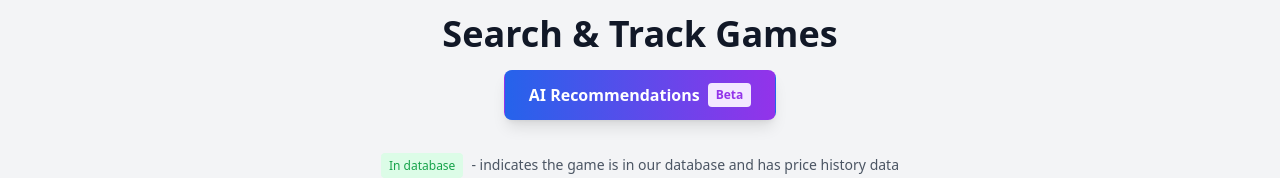
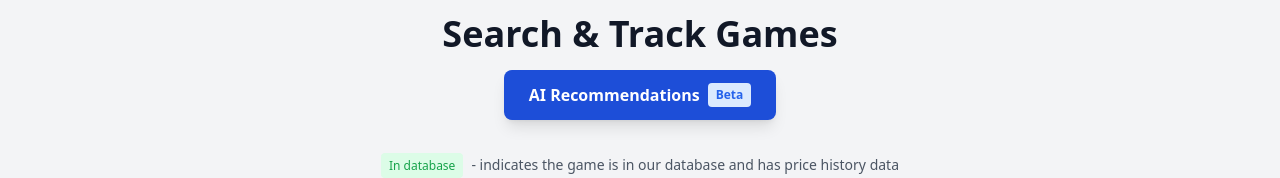
Before and after one commit to PapaZay/SteamPriceTracker, a React (Vite) app in the folder frontend/: page /search in a window 1280 px wide. Shown: the part 136-314 px from the top of the page. Built offline with nearby package versions, Linux system fonts and the light colour scheme; no server answers.

Commit message:
updated more buttons looks to match theme

```diff
--- a/frontend/src/components/AIRecommendationsModal.tsx
+++ b/frontend/src/components/AIRecommendationsModal.tsx
@@ -122,7 +122,7 @@ export default function AIRecommendationsModal({isOpen, onClose}: AIRecommendati
     return (
         <div className="fixed inset-0 bg-black bg-opacity-50 flex items-center justify-center z-50 p-4">
             <div className="bg-white dark:bg-gray-800 rounded-lg shadow-2xl max-w-4xl w-full max-h-[90vh] overflow-y-auto">
-                <div className="sticky top-0 bg-gradient-to-r from-blue-600 to-purple-600 text-white p-6 rounded-t-lg">
+                <div className="sticky top-0 bg-blue-700 text-white p-6 rounded-t-lg">
                     <div className="flex justify-between items-center">
                         <div>
                             <h2 className="text-3xl font-bold flex items-center gap-2">
@@ -185,7 +185,7 @@ export default function AIRecommendationsModal({isOpen, onClose}: AIRecommendati
                     <button
                         onClick={getRecommendations}
                         disabled={loading}
-                        className="w-full py-3 px-6 bg-gradient-to-r from-blue-600 to-purple-600 text-white font-semibold rounded-lg hover:from-blue-700 hover:to-purple-700 transition-all disabled:opacity-50 disabled:cursor-not-allowed shadow-lg"
+                        className="w-full py-3 px-6 bg-blue-700 text-white font-semibold rounded-lg disabled:opacity-50 disabled:cursor-not-allowed shadow-lg"
                         >
                         {loading ? (
                             <span className="flex items-center justify-center gap-2">
--- a/frontend/src/pages/Search.tsx
+++ b/frontend/src/pages/Search.tsx
@@ -13,8 +13,8 @@ export default function Search(){
                 <div className="text-center mb-8">
                     <h1 className="text-4xl font-extrabold mb-4">Search & Track Games</h1>
                     <button onClick={() => setShowAIModal(true)}
-                            className="px-6 py-3 bg-gradient-to-r from-blue-600 to-purple-600 text-white font-semibold rounded-lg hover:from-blue-700 hover:to-purple-700 transition-all shadow-lg inline-flex items-center gap-2">
-                        AI Recommendations <span className="px-2 py-1 text-xs text-purple-600 bg-purple-100 rounded">Beta</span>
+                            className="px-6 py-3 bg-blue-700 text-white font-semibold rounded-lg shadow-lg inline-flex items-center gap-2">
+                        AI Recommendations <span className="px-2 py-1 text-xs text-blue-600 bg-blue-100 rounded">Beta</span>
                     </button>
                     </div>
                     <div className="mb-4 text-center">
```
